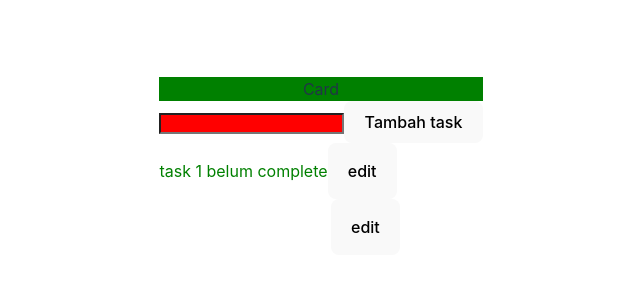
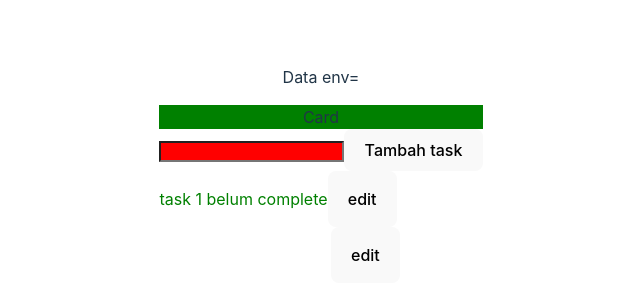
Before and after one commit to illiyyin/laughing-adventure-912, a React (Vite) app: page / in a window 1280 px wide. Shown: the part 234-534 px from the top of the page, without its empty margins (319-959 px from the left). Built offline with nearby package versions, Linux system fonts and the light colour scheme.

Commit message:
show env variable

```diff
--- a/src/App.jsx
+++ b/src/App.jsx
@@ -1,6 +1,6 @@
 import { useState } from "react"
 import "./App.css"
-import terserah from './Style.module.css'
+import terserah from "./Style.module.css"
 import Card from "./component/Card"
 
 function App() {
@@ -9,6 +9,7 @@ function App() {
 		{ name: "task 1", completed: true },
 		{ name: "task 2" },
 	])
+	const envVar = import.meta.env.VITE_TEST_VAR
 
 	function tambahTask() {
 		const tmpObj = [...tasksObj, { name: namaTask }]
@@ -33,16 +34,16 @@ function App() {
 			if (i !== index) {
 				return data
 			} else {
-				return {name:i+data.name}
+				return { name: i + data.name }
 			}
-
 		})
 		setTaskObj(tmpObj)
 	}
 
 	return (
 		<>
-			<Card/>
+			<p>Data env={envVar}</p>
+			<Card />
 			<input
 				className={terserah.input}
 				value={namaTask}
```
